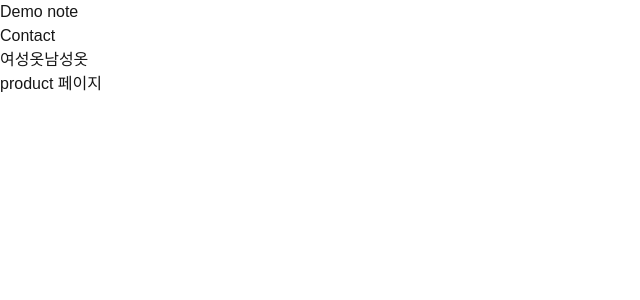
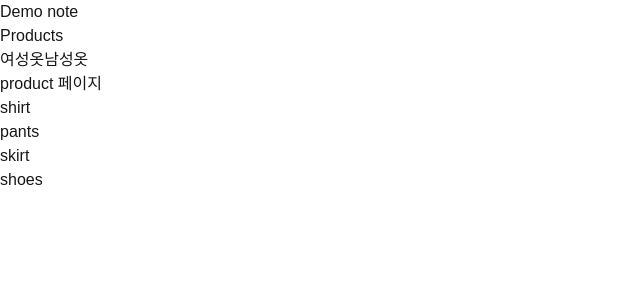
Before and after one commit to seoyoung-kim-kr/study-next-js, a Next.js app: page /products in a window 1280 px wide. Shown: the top 300 px of the page, without its empty margins (0-640 px from the left). Built offline with nearby package versions, Linux system fonts and the light colour scheme.

Commit message:
chap4.15~4.17: 링크 만들기

```diff
--- a/src/app/layout.tsx
+++ b/src/app/layout.tsx
@@ -1,6 +1,7 @@
 import type { Metadata } from "next";
 import { Geist, Geist_Mono } from "next/font/google";
 import "./globals.css";
+import Link from "next/link";
 
 const geistSans = Geist({
   variable: "--font-geist-sans",
@@ -28,7 +29,7 @@ export default function RootLayout({
         <header>
           Demo note
           <nav>
-            <a href="#">Contact</a>
+            <Link href="/products">Products</Link>
           </nav>
         </header>
         {children}
--- a/src/app/products/layout.tsx
+++ b/src/app/products/layout.tsx
@@ -1,3 +1,4 @@
+import Link from "next/link";
 import React from "react";
 
 const ProductLayout = ({
@@ -8,8 +9,8 @@ const ProductLayout = ({
   return (
     <>
       <nav>
-        <a href="#">여성옷</a>
-        <a href="#">남성옷</a>
+        <Link href="#">여성옷</Link>
+        <Link href="#">남성옷</Link>
       </nav>
       <section>{children}</section>
     </>
--- a/src/app/products/page.tsx
+++ b/src/app/products/page.tsx
@@ -1,7 +1,20 @@
 import React from "react";
+import Link from "next/link";
 
+const products = ["shirt", "pants", "skirt", "shoes"];
 const page = () => {
-  return <div>product 페이지</div>;
+  return (
+    <div>
+      product 페이지
+      <ul>
+        {products.map((product, idx) => (
+          <li key={idx}>
+            <Link href={`/products/${product}`}>{product}</Link>
+          </li>
+        ))}
+      </ul>
+    </div>
+  );
 };
 
 export default page;
```
